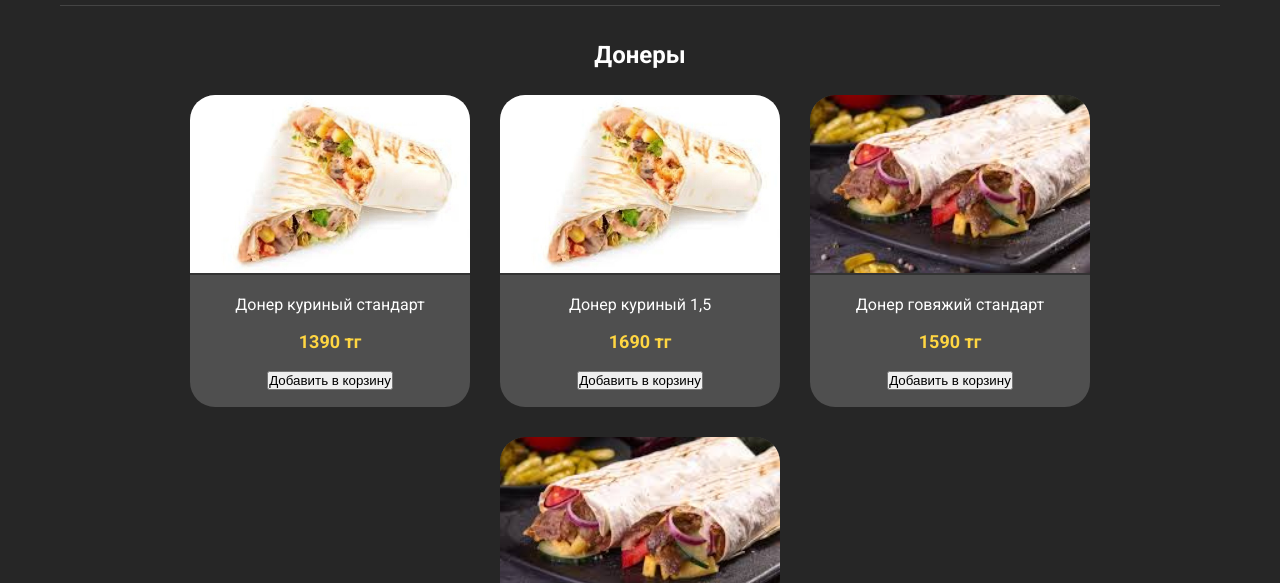
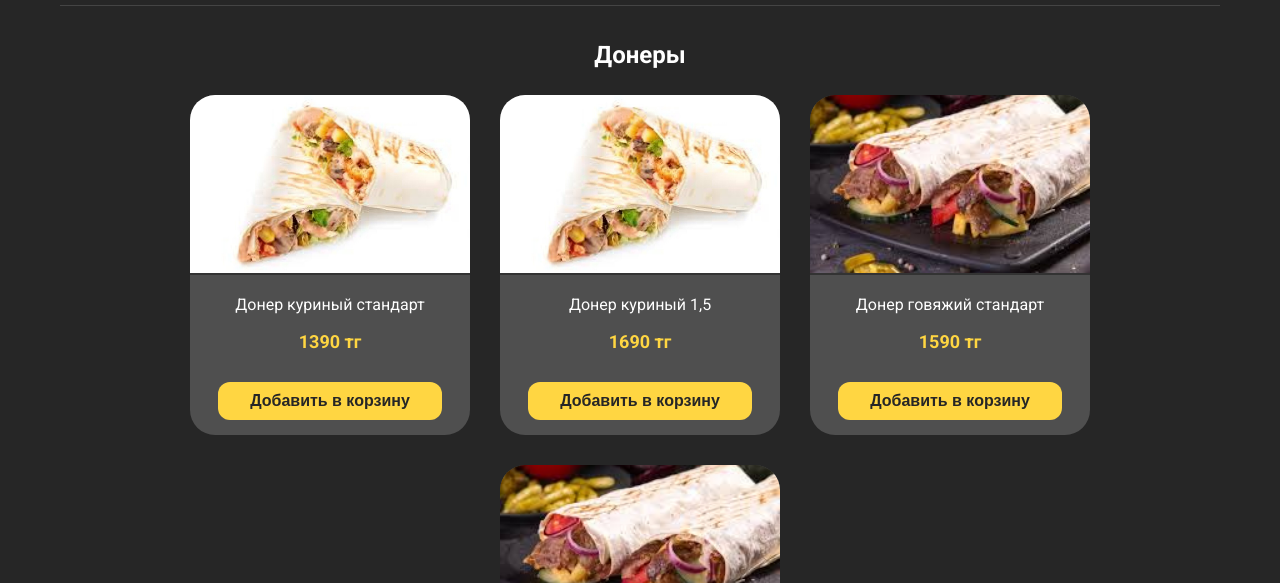
Before and after one commit to Drelor011/Doner, a plain HTML site: page index.html in a window 1280 px wide. Shown: the part 217-800 px from the top of the page. Drawn offline with nearby package versions, Linux system fonts and the light colour scheme.

Commit message:
Add files via upload

```diff
--- a/doner.css
+++ b/doner.css
@@ -118,7 +118,7 @@ footer {
 .socials a:hover {
     text-decoration: underline;
 }*/
-/* 1. ПОДКЛЮЧЕНИЕ ШРИФТОВ И ОБЩИЕ СТИЛИ */
+
 @import url('https://fonts.googleapis.com/css2?family=Roboto:wght@100..900&display=swap');
 
 * {
@@ -128,7 +128,7 @@ footer {
 }
 
 html {
-    scroll-behavior: smooth; /* Плавная прокрутка при нажатии на ссылки в меню */
+    scroll-behavior: smooth;
 }
 
 body {
@@ -138,7 +138,6 @@ body {
     line-height: 1.6;
 }
 
-/* 2. ШАПКА САЙТА (HEADER) */
 header {
     display: flex;
     justify-content: space-between;
@@ -170,11 +169,10 @@ header a:hover, header a:active {
     color: #ffcc00;
 }
 
-/* 3. КОНТЕНТ (МЕНЮ) */
 .container {
     padding: 40px 20px;
     max-width: 1200px;
-    margin: 0 auto; /* Центрируем всё содержимое на больших экранах */
+    margin: 0 auto;
 }
 
 .container h1, .container h2 {
@@ -189,23 +187,21 @@ hr {
     margin-bottom: 30px;
 }
 
-/* Сетка карточек */
 .container section {
     display: flex;
     flex-wrap: wrap;
     gap: 30px;
-    justify-content: center; /* Центрируем карточки в ряду */
+    justify-content: center;
     margin-bottom: 50px;
 }
 
-/* Карточка товара */
 .doner, .chicen-doner {
     width: 280px;
     background-color: #4f4f4f;
     border-radius: 25px;
     text-align: center;
     padding-bottom: 15px;
-    overflow: hidden; /* Чтобы картинка не вылезала за скругление углов */
+    overflow: hidden;
     transition: transform 0.3s ease, box-shadow 0.3s ease;
     cursor: pointer;
 }
@@ -277,11 +273,10 @@ footer {
     transform: scale(1.1);
 }
 
-/* 6. АДАПТАЦИЯ ПОД МОБИЛЬНЫЕ УСТРОЙСТВА */
 @media (max-width: 768px) {
     header {
         padding: 15px 20px;
-        flex-direction: column; /* На очень узких экранах лого будет над меню */
+        flex-direction: column;
         gap: 10px;
     }
 
@@ -302,8 +297,8 @@ footer {
     }
 
     .doner, .chicen-doner {
-        width: 100%; /* Карточка на всю ширину экрана */
-        max-width: 320px; /* Чтобы не была слишком широкой на планшетах */
+        width: 100%;
+        max-width: 320px;
     }
 
     .whatsapp-button {
@@ -311,3 +306,26 @@ footer {
         font-size: 14px;
     }
 }
+.buy-btn {
+    background-color: #ffd642;
+    color: #262626;
+    border: none;
+    padding: 10px 20px;
+    font-size: 16px;
+    font-weight: bold;
+    border-radius: 12px;
+    cursor: pointer;
+    transition: all 0.3s ease;
+    margin-top: 15px;
+    width: 80%;
+}
+
+.buy-btn:hover {
+    background-color: #ffcc00;
+    transform: translateY(-2px);
+    box-shadow: 0 5px 15px rgba(255, 214, 66, 0.3);
+}
+
+.buy-btn:active {
+    transform: translateY(0);
+}
```
